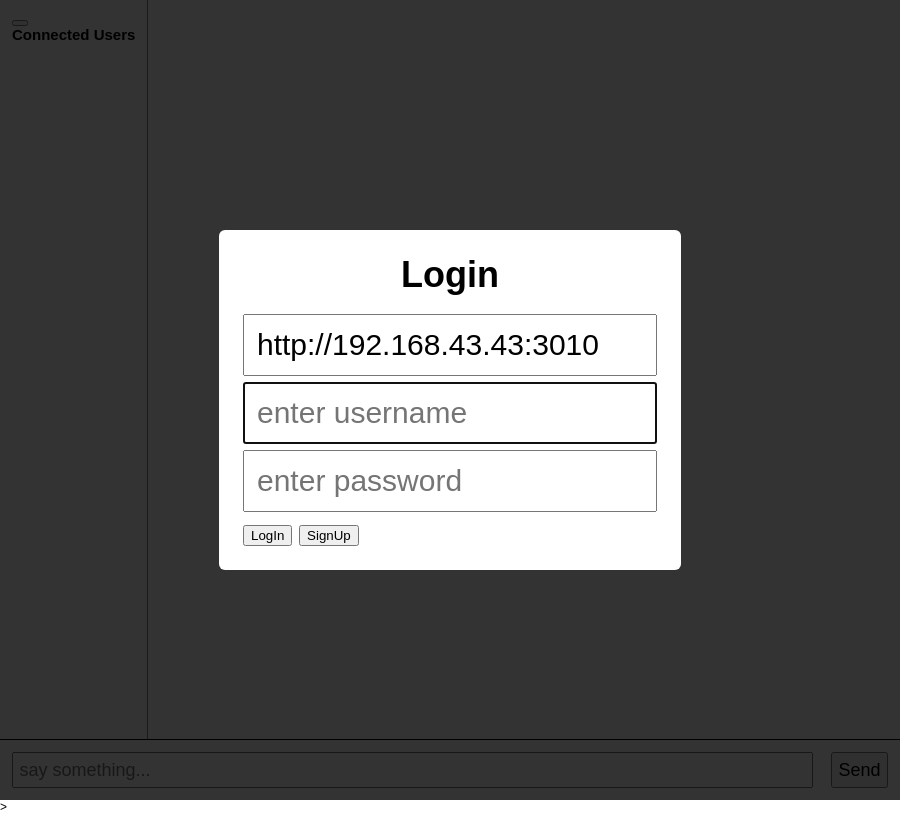
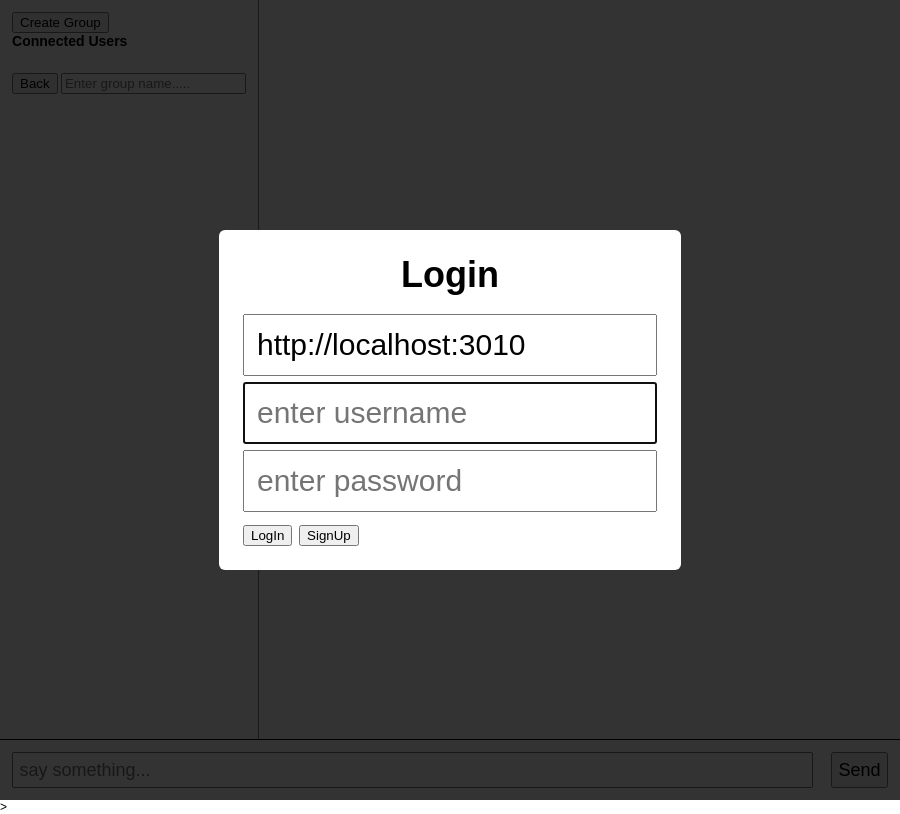
Before and after one commit to Priyanka-Lubal/Electron-chat-app, an Electron app: page index.html in a window 900 px wide. Drawn offline with nearby package versions, Linux system fonts and the light colour scheme.

Commit message:
Update index.html

```diff
--- a/index.html
+++ b/index.html
@@ -12,7 +12,7 @@
       <div id="login-box">
         <div>
           <h2>Login</h2>
-          <input type="url" id="server-url" value="http://192.168.43.43:3010" />
+          <input type="url" id="server-url" value="http://localhost:3010" />
           <input type="text" placeholder="enter username" id="lusername" autofocus />
           <input type="text" placeholder="enter password" id="lpassword" autofocus />
           <button id="login" onclick="loginfunction()">LogIn</button>
@@ -22,7 +22,7 @@
       <div id="signup-box" style="display: none;">
         <div>
           <h2>SignUp</h2>
-          <input type="url" id="server-url" value="http://192.168.43.43:3010" />
+          <input type="url" id="server-url" value="http://localhost:3010" />
           <input type="text" placeholder="enter username" id="username" autofocus />
           <input type="text" placeholder="enter password" id="password" autofocus />
           <button id="nlogin" onclick="nloginfunction()">LogIn</button>
@@ -34,13 +34,19 @@
       </div>
       <div class="content">
         <aside>
-          <div id="make-group">
-            <button ></button>
-          </div>
+          <div id="first">
+          <button id="make-group">Create Group</button>
           <div id="current-user"></div>
-          <h3>Connected Users</h3>
+          <h3 id="Con">Connected Users</h3>
           <ul id="users"></ul>
           <div id="user-stats"></div>
+          </div>
+          <div id="second">
+            <button id="back-btn" onclick="back()">Back</button>
+            <input type="text" name="Group-name" placeholder="Enter group name....." id="groupname"/>
+            <ul id="user-list"> </ul>
+
+          </div>
         </aside>
         <div id="chat">
           <div id="chat-active"></div>
@@ -69,6 +75,12 @@
         document.getElementById("signup-box").style.display="none";
       }
 
+      function back(){
+        document.getElementById("first").style.display="block";
+        document.getElementById("second").style.display="none";
+      }
+
+
     </script>>
   </body>
 </html>
```
